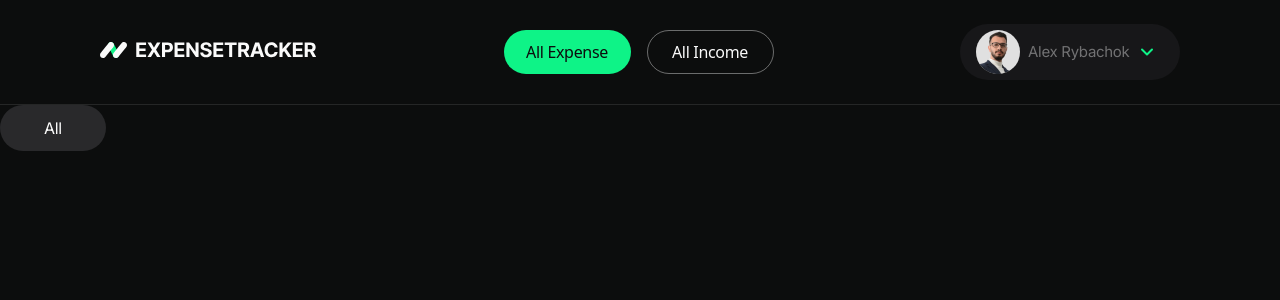
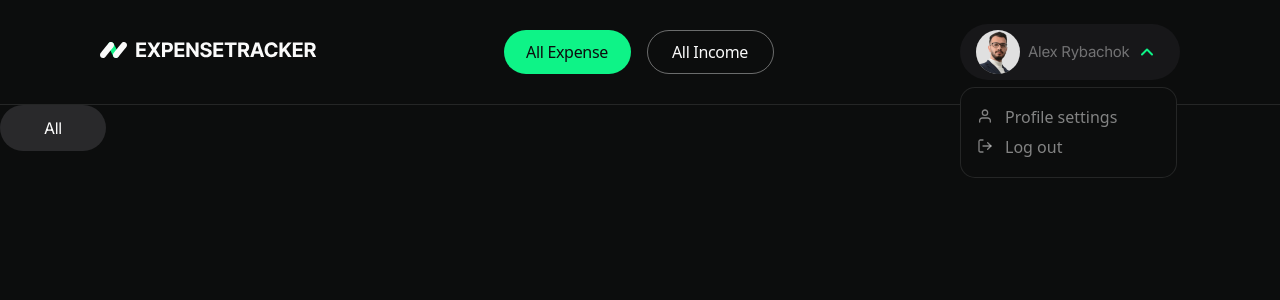
Before and after one commit to Onix43/project-budget-app, a Next.js app: page / in a window 1280 px wide. Both pictures are taken after a click on the button "Alex Rybachok". Shown: the top 300 px of the page. Built offline with nearby package versions, Linux system fonts and the light colour scheme.

Commit message:
add dropDownMenu

```diff
--- a/components/Header/Header.module.css
+++ b/components/Header/Header.module.css
@@ -68,3 +68,48 @@
     letter-spacing: -0.02em;
     color: rgba(250, 250, 250, 0.4);
 }
+
+.arrowRotate {
+    transform: rotate(180deg);
+    transition: transform 0.2s ease;
+}
+.userWrapper {
+    position: relative;
+}
+
+.dropdown {
+    position: absolute;
+    display: flex;
+    flex-direction: column;
+    width: 217px;
+    top: 63px;
+    padding: 20px 16px;
+    gap: 12px;
+
+    border: 1px solid rgba(250, 250, 250, 0.1);
+    border-radius: 15px;
+    background: #0c0d0d;
+}
+
+.dropdownBtn {
+    display: flex;
+    gap: 12px;
+    background: none;
+    border: none;
+    font-weight: 400;
+    font-size: 16px;
+    color: rgba(250, 250, 250, 0.5);
+    text-align: left;
+
+    cursor: pointer;
+    width: 100%;
+    &:hover {
+        color: #0ef387;
+    }
+}
+
+.dropdownIcon:hover {
+stroke: currentColor;
+    transition: stroke 0.2s ease;
+
+}
--- a/components/Header/Header.tsx
+++ b/components/Header/Header.tsx
@@ -1,29 +1,122 @@
+"use client";
+
+import { useState } from "react";
 import Link from "next/link";
 import css from "./Header.module.css";
 import Image from "next/image";
 
 export default function Header() {
+  const [isDropdownOpen, setIsDropdownOpen] = useState(false);
+
+  const toggleDropdown = () => {
+    setIsDropdownOpen(!isDropdownOpen);
+    console.log("Стан меню:", !isDropdownOpen);
+  };
+
   return (
-
     <header className={css.header}>
       <Link href="/" className={css.logo}>
         <Image src="/logo-desktop.svg" alt="Logo" width={217} height={24} />
       </Link>
+
       <nav className={css.nav}>
-                    <Link className={css.navItem + ' ' + css.active} href="/about">All Expense</Link>
-                    <Link className={css.navItem} href="/services">All  Income</Link>
+        <Link className={`${css.navItem} ${css.active}`} href="/about">
+          All Expense
+        </Link>
+        <Link className={css.navItem} href="/services">
+          All Income
+        </Link>
       </nav>
 
+      <div className={css.userWrapper}>
         <button
           className={css.UserBarBtn}
           type="button"
+          onClick={toggleDropdown}
+        >
+          <Image
+            className={css.userAvatar}
+            src="/userAvatar.jpg"
+            alt="User"
+            width={44}
+            height={44}
+          />
+          <p className={css.userName}>Alex Rybachok</p>
+          <Image
+            className={isDropdownOpen ? css.arrowRotate : ""}
+            src="/checked-icon.svg"
+            alt="Arrow Down"
+            width={20}
+            height={20}
+          />
+        </button>
 
+        {/* Випадаюче меню*/}
+        {isDropdownOpen && (
+          <div className={css.dropdown}>
+            <button className={css.dropdownBtn} type="button">
+                          <svg
+                              className={css.dropdownIcon}
+                width="16"
+                height="16"
+                viewBox="0 0 16 16"
+                fill="none"
+                xmlns="http://www.w3.org/2000/svg"
               >
-                <Image className={css.userAvatar} src="/userAvatar.jpg" alt="User" width={44} height={44} />
-                <p className={css.userName}>Alex Rybachok</p>
-                <Image className={css.arrowIcon} src="/checked-icon.svg" alt="Arrow Down" width={20} height={20} />
+                <path
+                  d="M13.3333 14V12.6667C13.3333 11.9594 13.0524 11.2811 12.5523 10.781C12.0522 10.281 11.3739 10 10.6667 10H5.33334C4.62609 10 3.94782 10.281 3.44772 10.781C2.94762 11.2811 2.66667 11.9594 2.66667 12.6667V14"
+                  stroke="currentColor"
+                  stroke-width="1.3"
+                  stroke-linecap="round"
+                  stroke-linejoin="round"
+                />
+                <path
+                  d="M7.99999 7.33333C9.47275 7.33333 10.6667 6.13943 10.6667 4.66667C10.6667 3.19391 9.47275 2 7.99999 2C6.52724 2 5.33333 3.19391 5.33333 4.66667C5.33333 6.13943 6.52724 7.33333 7.99999 7.33333Z"
+                  stroke="currentColor"
+                  stroke-width="1.3"
+                  stroke-linecap="round"
+                  stroke-linejoin="round"
+                />
+              </svg>
+
+              <p>Profile settings</p>
             </button>
+            <button className={`${css.dropdownBtn}`} type="button">
+              <svg
+                className={css.dropdownIcon}
+                width="16"
+                height="16"
+                viewBox="0 0 16 16"
+                fill="none"
+                xmlns="http://www.w3.org/2000/svg"
+              >
+                <path
+                  d="M6 14H3.33333C2.97971 14 2.64057 13.8595 2.39052 13.6095C2.14048 13.3594 2 13.0203 2 12.6667V3.33333C2 2.97971 2.14048 2.64057 2.39052 2.39052C2.64057 2.14048 2.97971 2 3.33333 2H6"
+                  stroke="currentColor"
+                  stroke-width="1.3"
+                  stroke-linecap="round"
+                  stroke-linejoin="round"
+                />
+                <path
+                  d="M10.6667 11.3334L14 8.00002L10.6667 4.66669"
+                  stroke="currentColor"
+                  stroke-width="1.3"
+                  stroke-linecap="round"
+                  stroke-linejoin="round"
+                />
+                <path
+                  d="M14 8H6"
+                  stroke="currentColor"
+                  stroke-width="1.3"
+                  stroke-linecap="round"
+                  stroke-linejoin="round"
+                />
+              </svg>
+              <p>Log out</p>
+            </button>
+          </div>
+        )}
+      </div>
     </header>
-
-    )
+  );
 }
```
Also changed, not shown: public/icon-user-log-out.svg (added), public/icon-user-profile.svg (added). Lines whose indentation alone changed are shown as unchanged.
